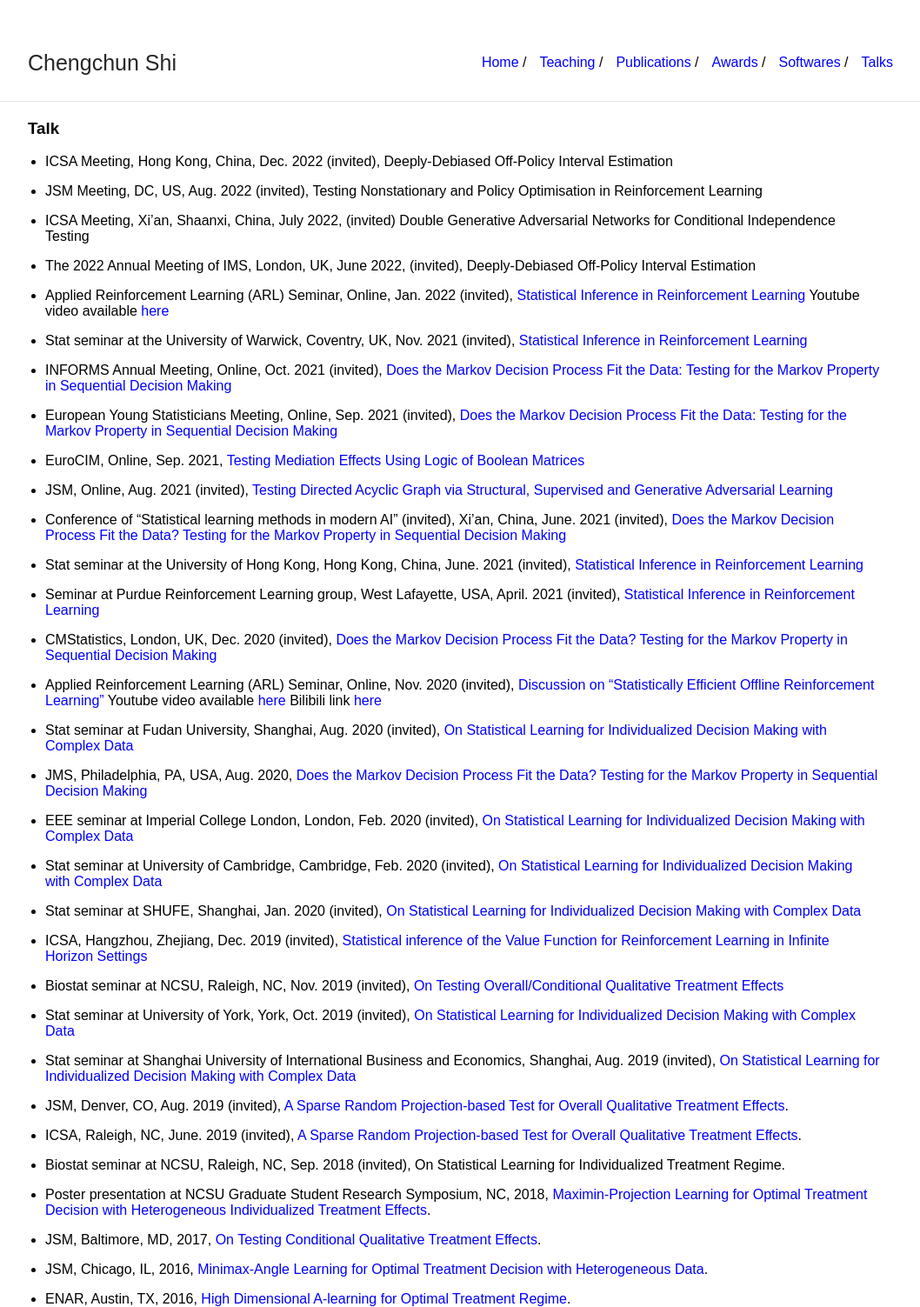
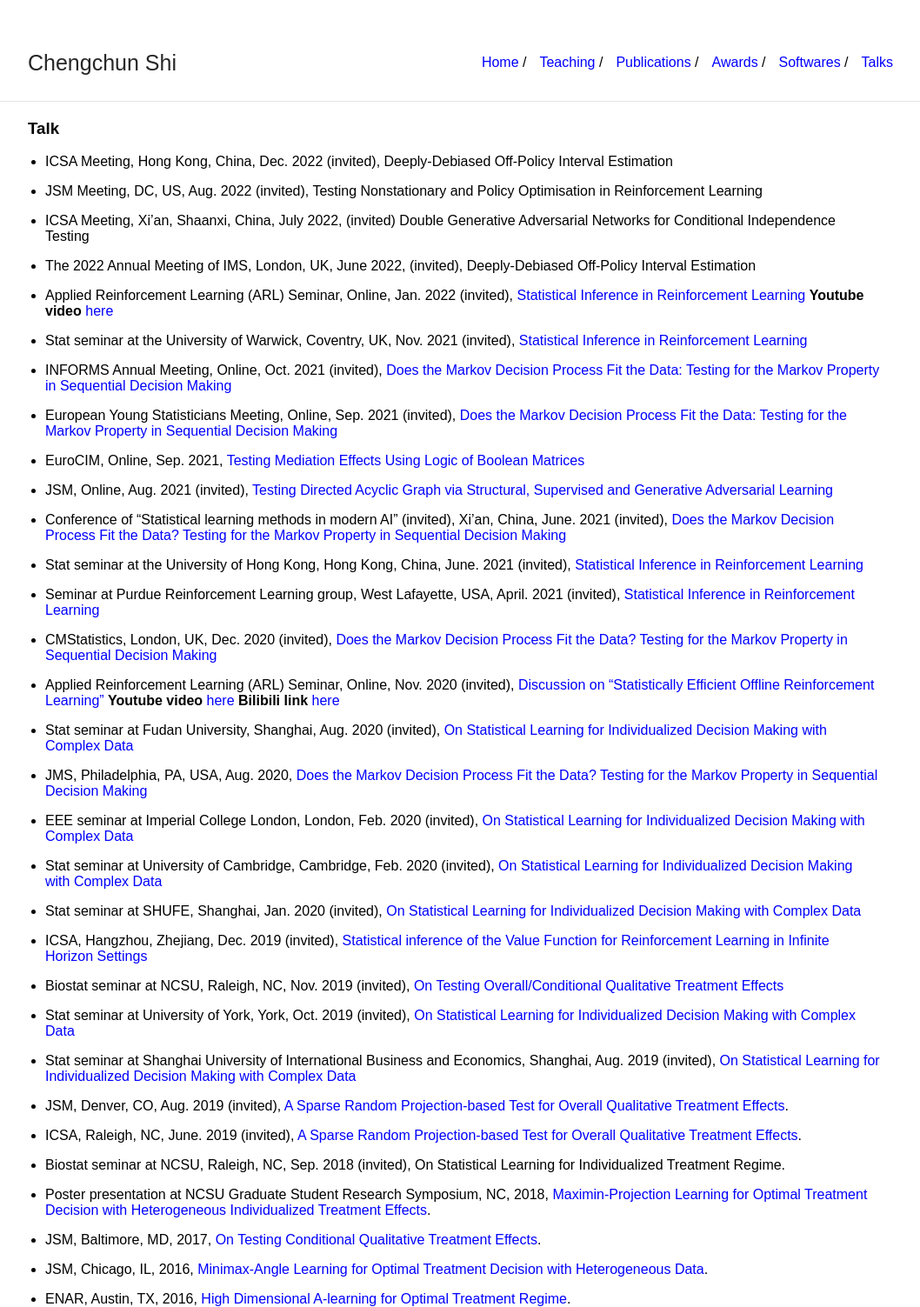
Before and after one commit to callmespring/callmespring.github.io, a Jekyll site: the page built from talk.md, in a window 1280 px wide. Shown: the whole page at 87% size, without its empty margins (108-1166 px from the left). Built offline with Jekyll 4.4.1, drawn with Linux system fonts in a browser that asks for light colours.

Commit message:
Update talk.md

```diff
--- a/talk.md
+++ b/talk.md
@@ -13,7 +13,7 @@
 
 * The 2022 Annual Meeting of IMS, London, UK, June 2022, (invited), Deeply-Debiased Off-Policy Interval Estimation
 
-* Applied Reinforcement Learning (ARL) Seminar, Online, Jan. 2022 (invited), [Statistical Inference in Reinforcement Learning](./slides/slides_long.pdf) Youtube video available [here](https://www.youtube.com/watch?v=-SW9PevZThs&t=5s)
+* Applied Reinforcement Learning (ARL) Seminar, Online, Jan. 2022 (invited), [Statistical Inference in Reinforcement Learning](./slides/slides_long.pdf) **Youtube video** [here](https://www.youtube.com/watch?v=-SW9PevZThs&t=5s)
 
 * Stat seminar at the University of Warwick, Coventry, UK, Nov. 2021 (invited),  [Statistical Inference in Reinforcement Learning](./slides/slides_long.pdf)
 
@@ -33,7 +33,7 @@
 
 * CMStatistics, London, UK, Dec. 2020 (invited), [Does the Markov Decision Process Fit the Data? Testing for the Markov Property in Sequential Decision Making](./slides/slides.pdf)
 
-* Applied Reinforcement Learning (ARL) Seminar, Online, Nov. 2020 (invited), [Discussion on "Statistically Efficient Offline Reinforcement Learning"](./slides/Discussion.pdf) Youtube video available [here](https://www.youtube.com/watch?v=n5ZoxT_WmHo) Bilibili link [here](https://www.bilibili.com/s/video/BV1f5411V77h)
+* Applied Reinforcement Learning (ARL) Seminar, Online, Nov. 2020 (invited), [Discussion on "Statistically Efficient Offline Reinforcement Learning"](./slides/Discussion.pdf) **Youtube video** [here](https://www.youtube.com/watch?v=n5ZoxT_WmHo) **Bilibili link** [here](https://www.bilibili.com/s/video/BV1f5411V77h)
 
 * Stat seminar at Fudan University, Shanghai, Aug. 2020 (invited), [On Statistical Learning for Individualized Decision Making with Complex Data](./slides/slides22.pdf)
 
```
